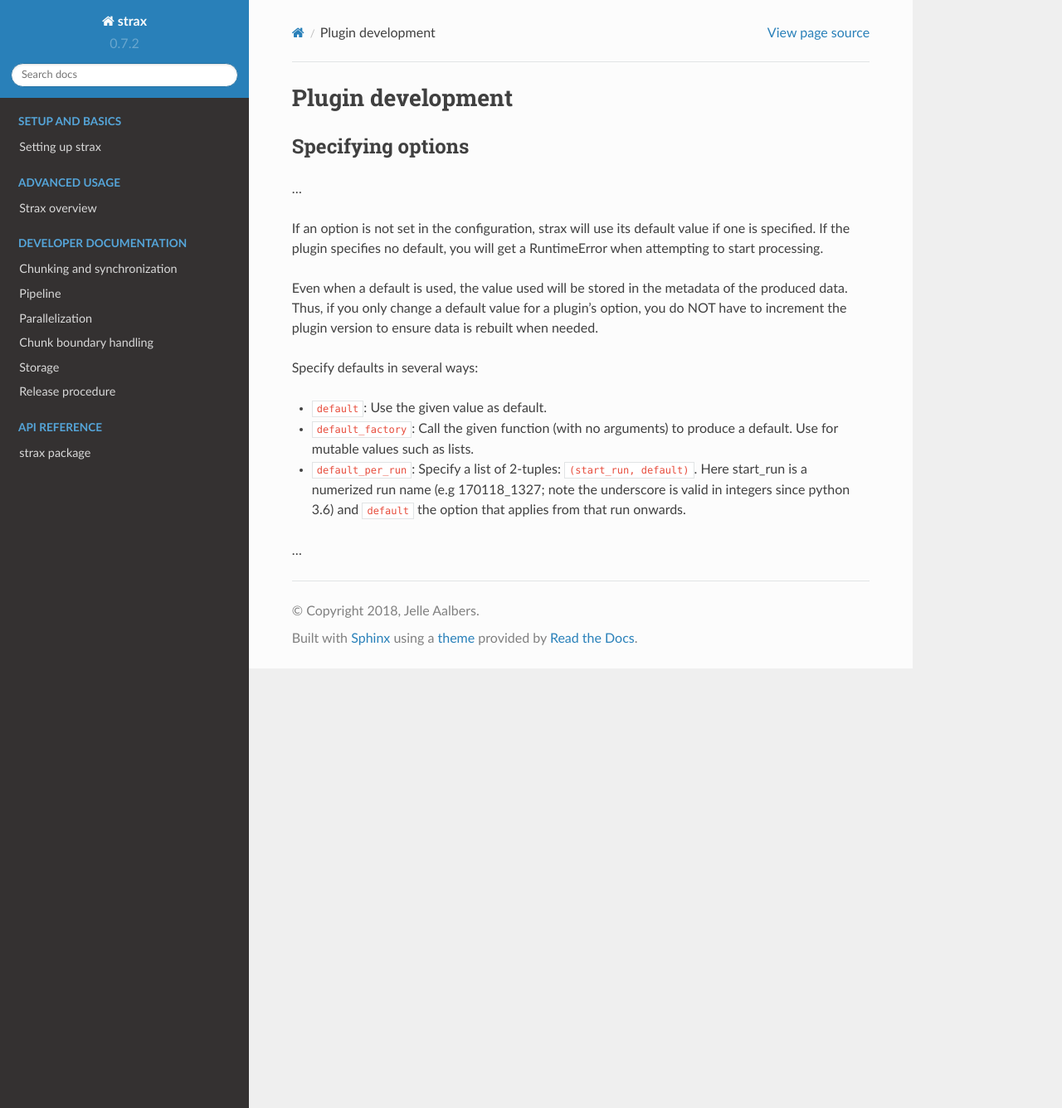
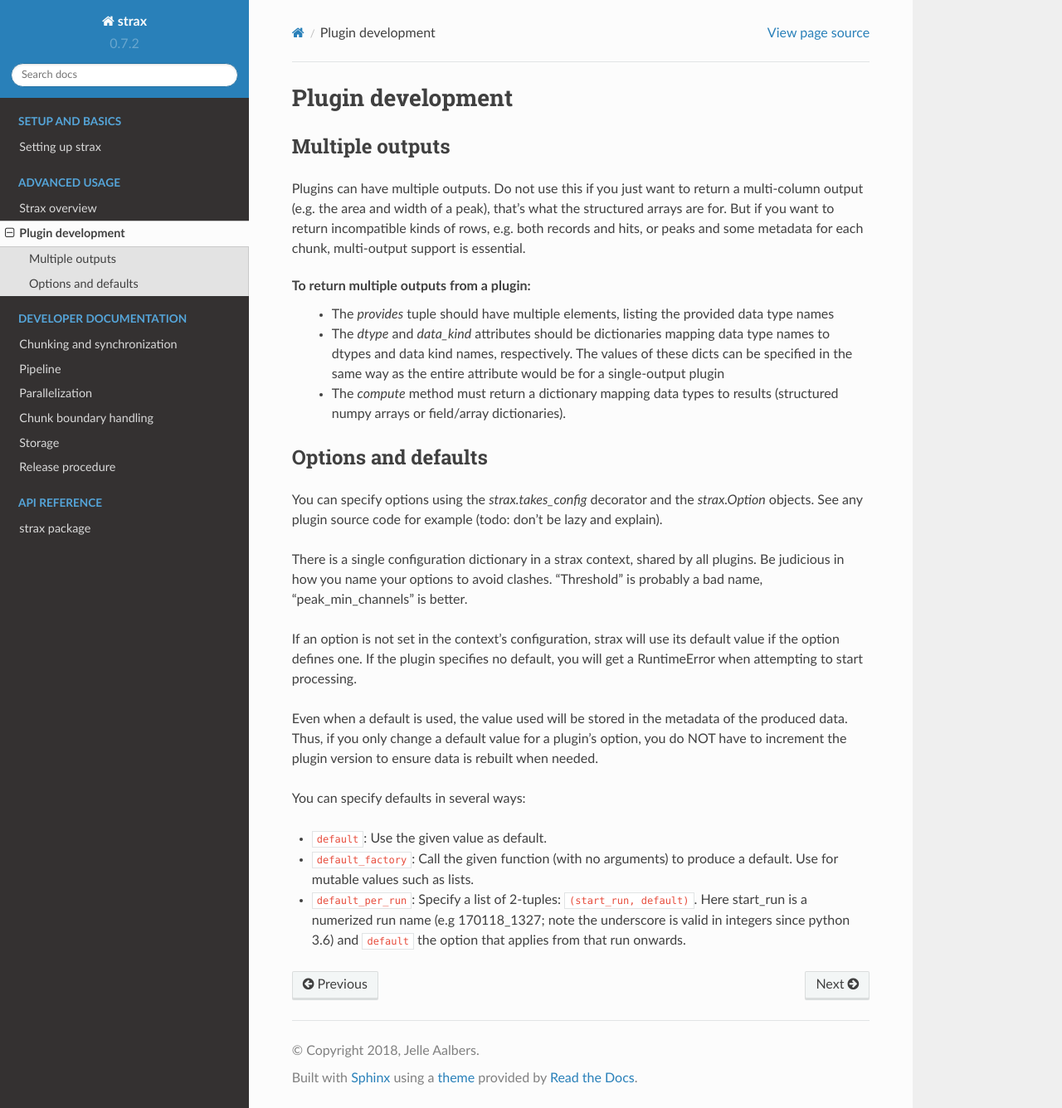
Before and after one commit to AxFoundation/strax, a Sphinx documentation site: the page built from docs/source/advanced/plugin_dev.rst, in a window 1280 px wide and 1336 px high. Shown: the whole window at 83% size. Built offline with Sphinx 7.4.7 and the Read the Docs theme 2.0.0, drawn with Linux system fonts in a browser that asks for light colours.

Commit message:
Update docs

```diff
--- a/docs/source/advanced/plugin_dev.rst
+++ b/docs/source/advanced/plugin_dev.rst
@@ -2,19 +2,30 @@ Plugin development
 ===================
 
 
-Specifying options
--------------------
 
-...
+Multiple outputs
+------------------
+Plugins can have multiple outputs. Do not use this if you just want to return a multi-column output (e.g. the area and width of a peak), that's what the structured arrays are for. But if you want to return incompatible kinds of rows, e.g. both records and hits, or peaks and some metadata for each chunk, multi-output support is essential.
 
-If an option is not set in the configuration, strax will use its default value if one is specified. If the plugin specifies no default, you will get a RuntimeError when attempting to start processing.
+To return multiple outputs from a plugin:
+   * The `provides` tuple should have multiple elements, listing the provided data type names
+   * The `dtype` and `data_kind` attributes should be dictionaries mapping data type names to dtypes and data kind names, respectively. The values of these dicts can be specified in the same way as the entire attribute would be for a single-output plugin
+   * The `compute` method must return a dictionary mapping data types to results (structured numpy arrays or field/array dictionaries).
+
+
+Options and defaults
+----------------------
+
+You can specify options using the `strax.takes_config` decorator and the `strax.Option` objects. See any plugin source code for example (todo: don't be lazy and explain).
+
+There is a single configuration dictionary in a strax context, shared by all plugins. Be judicious in how you name your options to avoid clashes. "Threshold" is probably a bad name, "peak_min_channels" is better.
+
+If an option is not set in the context's configuration, strax will use its default value if the option defines one. If the plugin specifies no default, you will get a RuntimeError when attempting to start processing.
 
 Even when a default is used, the value used will be stored in the metadata of the produced data. Thus, if you only change a default value for a plugin's option, you do NOT have to increment the plugin version to ensure data is rebuilt when needed.
 
-Specify defaults in several ways:
+You can specify defaults in several ways:
 
 - ``default``: Use the given value as default.
 - ``default_factory``: Call the given function (with no arguments) to produce a default. Use for mutable values such as lists.
 - ``default_per_run``: Specify a list of 2-tuples: ``(start_run, default)``. Here start_run is a numerized run name (e.g 170118_1327; note the underscore is valid in integers since python 3.6) and ``default`` the option that applies from that run onwards.
-
-...
--- a/docs/source/developer/parallel.rst
+++ b/docs/source/developer/parallel.rst
@@ -18,7 +18,7 @@ Saver and loaders are currently not parallelized at all, except for savers that
 ParallelSourcePlugin
 ---------------------
 
-Low-level plugins deal with a massive data flow, so parallelizing their computations in separate processes is very inefficient due to data transfer overhead. Thread parallelization works fine (since the algorithms are implemented in numba) until you reach ~10 cores, when the global interpreter lock becomes binding due to pure-python overhead. We thus need a third parallelization mode: the ``ParallelSourcePlugin``. This is how the ``DAQReader`` plugin is implemented.
+Low-level plugins deal with a massive data flow, so parallelizing theircomputations in separate processes is very inefficient due to data transfer overhead. Thread parallelization works fine (since the algorithms are implemented in numba) until you reach ~10 cores, when the global interpreter lock becomes binding due to pure-python overhead. We thus need a third parallelization mode: the ``ParallelSourcePlugin``. This is how the ``DAQReader`` plugin is implemented.
 
 Computations of chunks from a ``ParallelSourcePlugin`` will be outsourced to a process pool, just like ``parallel='process'``. However, during setup, it will also gather as many of its dependencies and their savers as 'subsidiaries'. Their computations are then "inlined", that is, happen immedately after the main computation in the same process.
 
--- a/docs/source/index.rst
+++ b/docs/source/index.rst
@@ -31,6 +31,7 @@ You might also find these presentations useful:
     :caption: Advanced usage
 
     advanced/overview
+    advanced/plugin_dev
 
 .. toctree::
     :maxdepth: 1
```
